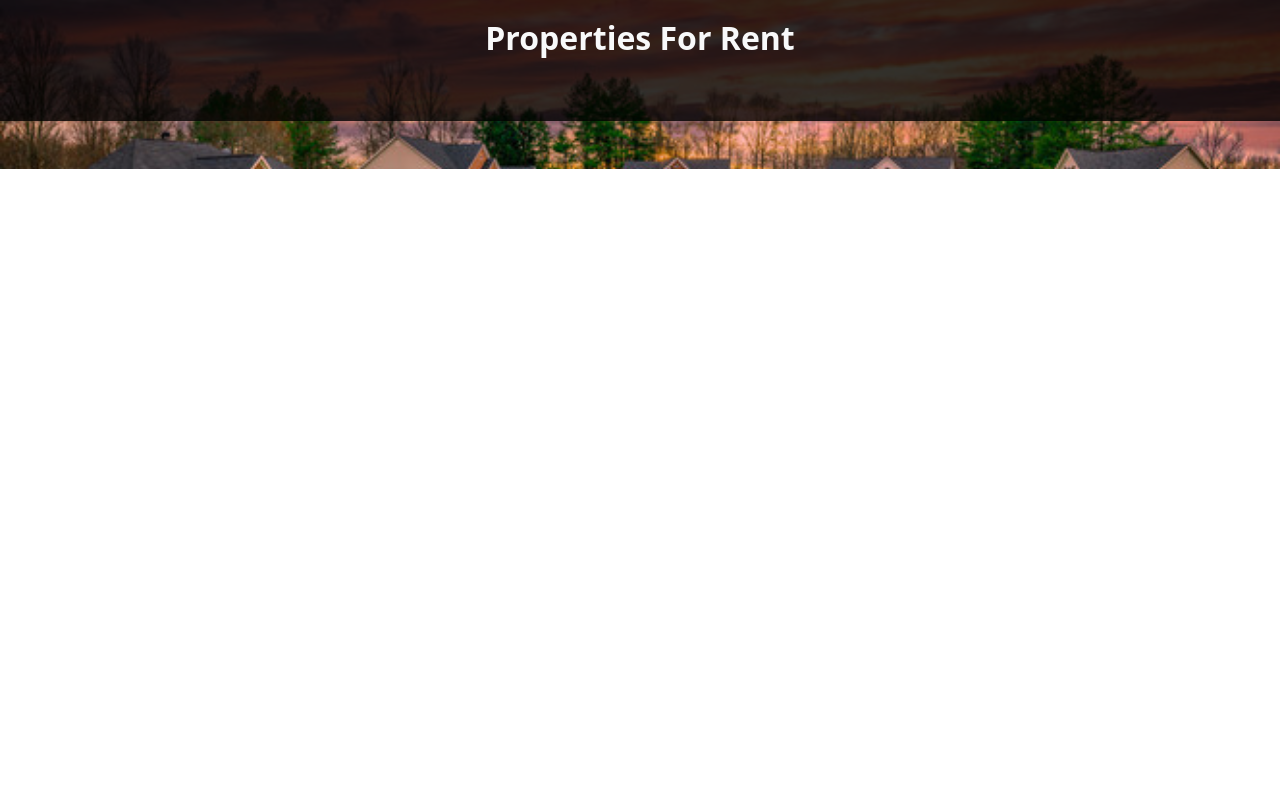
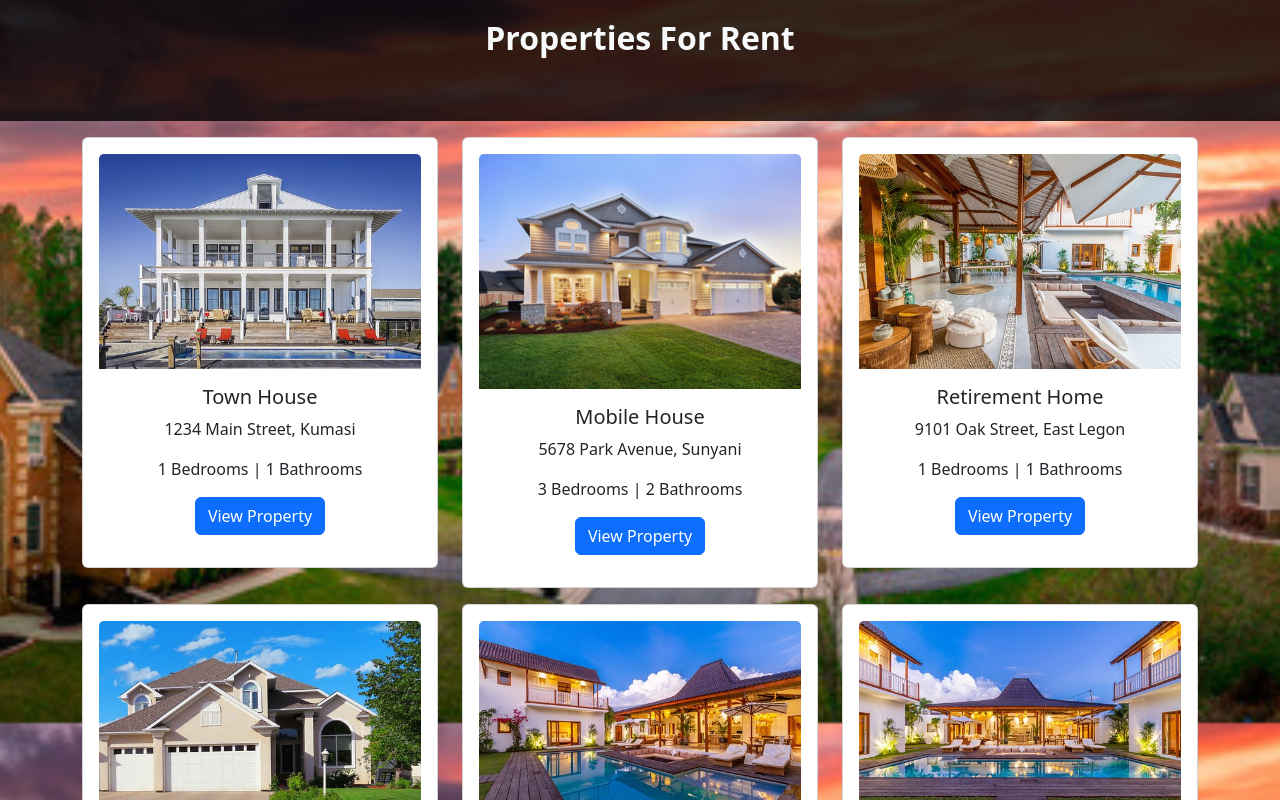
Before and after one commit to Kobby-Jones/react-deployment-with-k8s-ArgoCD, a React (Create React App) app: page / in a window 1280 px wide. Shown: the part 2420-3220 px from the top of the page. Before the commit the page ends 2589 px from the top, so only its background shows below. Built offline with nearby package versions, Linux system fonts and the light colour scheme.

Commit message:
Render Rent Properties Card

```diff
--- a/src/components/RentPropertiesSection.jsx
+++ b/src/components/RentPropertiesSection.jsx
@@ -1,5 +1,8 @@
-import React from 'react';
-import backgroundImage from '../img/background_img_1.jpg'
+import React from "react";
+import forRent from "./RentProperties";
+import { Container, Row, Col } from "react-bootstrap";
+import backgroundImage from "../img/background_img_1.jpg";
+import PropertiesCard from "./PropertiesCard";
 
 function RentPropertySection() {
   return (
@@ -8,7 +11,7 @@ function RentPropertySection() {
       style={{
         backgroundImage: `url(${backgroundImage})`,
         backgroundAttachment: "fixed",
-          backgroundSize:'cover'
+        backgroundSize: "cover",
       }}
     >
       <div
@@ -19,6 +22,23 @@ function RentPropertySection() {
       >
         <h2 className="mb-3 text-light fw-bolder">Properties For Rent</h2>
       </div>
+      <Container>
+        <Row>
+          {forRent.map((property, index) =>
+            Object.keys(property).map((propType) => (
+              <Col lg="4" className="mt-3" key={index}>
+                <PropertiesCard
+                  type={property[propType].type}
+                  imageUrl={property[propType].image}
+                  address={property[propType].address}
+                  bedRooms={property[propType].bedRooms}
+                  bathRooms={property[propType].bathRooms}
+                />
+              </Col>
+            ))
+          )}
+        </Row>
+      </Container>
     </section>
   );
 }
```
Lines whose indentation alone changed are shown as unchanged.
